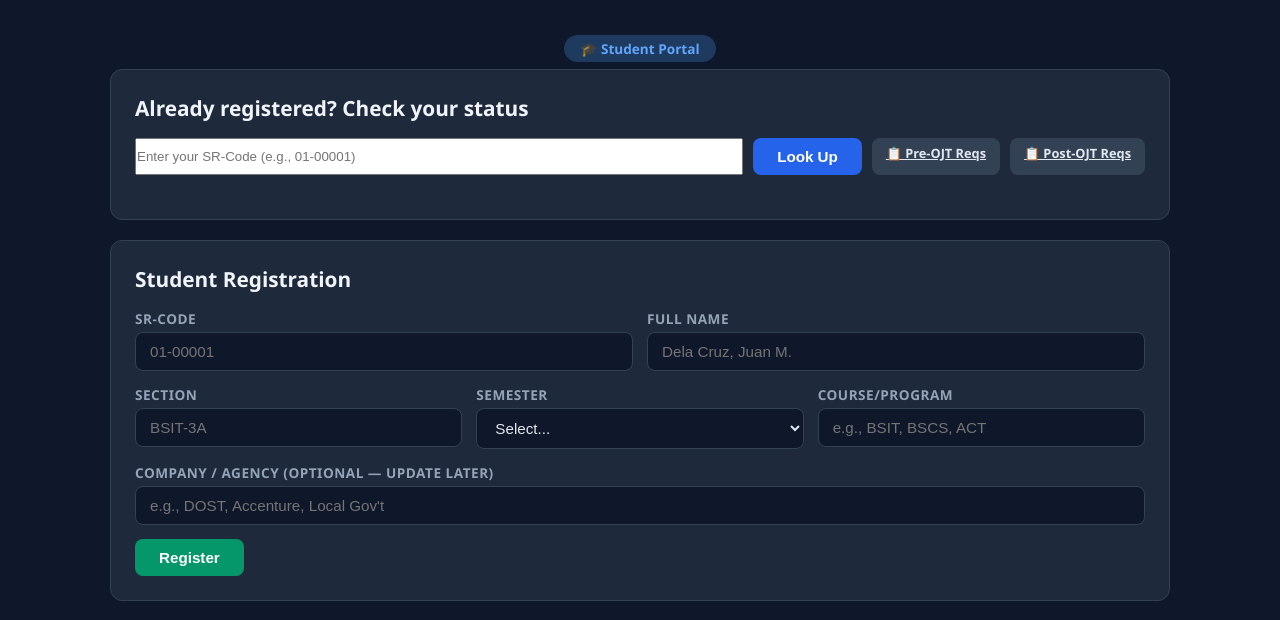
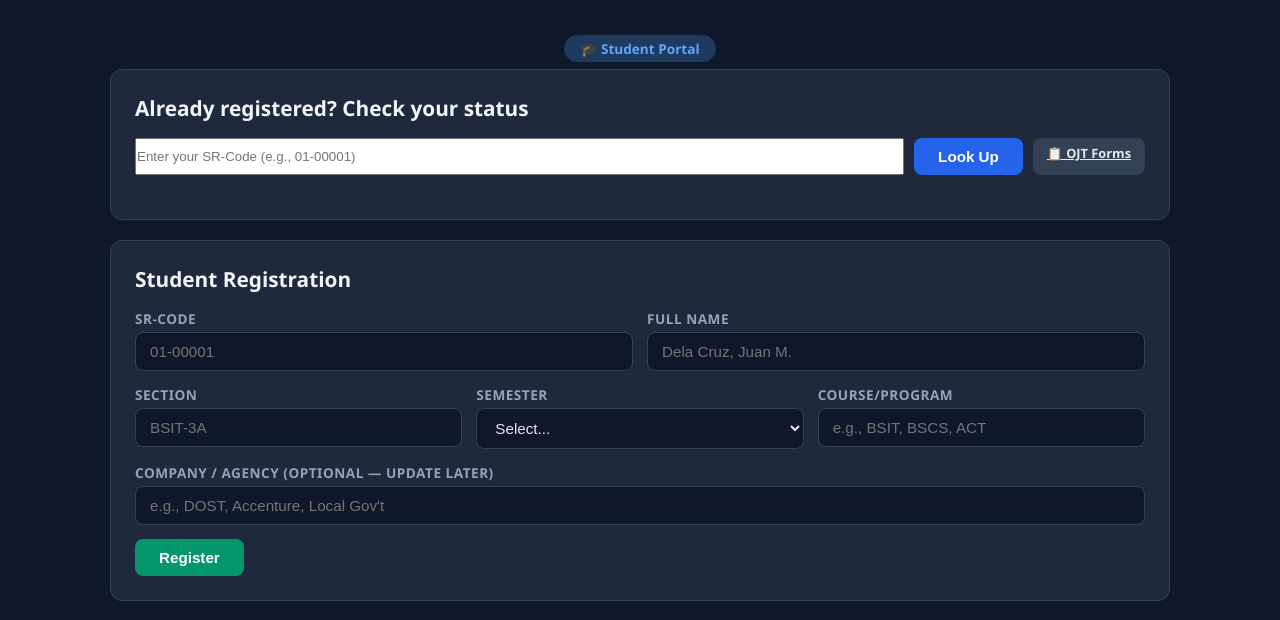
Before and after one commit to RibaldzZ/ojt-tracker, a website: page index.html in a window 1280 px wide. Shown: the part 124-744 px from the top of the page. Drawn offline with Linux system fonts and the light colour scheme.

Commit message:
Replace Pre/Post-OJT buttons with single OJT Forms button (consolidated Drive link)

```diff
--- a/index.html
+++ b/index.html
@@ -296,8 +296,7 @@
       <div class="lookup-area">
         <input type="text" id="lookup-srcode" placeholder="Enter your SR-Code (e.g., 01-00001)" onkeydown="if(event.key==='Enter')lookupStudent()">
         <button class="btn btn-primary" onclick="lookupStudent()">Look Up</button>
-        <a href="https://drive.google.com/drive/folders/1p9mqp-4Ieo_F7OnXsQRkdYti-I5WH9TY?usp=sharing" target="_blank" rel="noopener noreferrer" class="btn btn-secondary btn-sm" style="white-space:nowrap;">📋 Pre-OJT Reqs</a>
-        <a href="https://drive.google.com/drive/folders/1ZOG3smuHL5wv1HzW8MREUDKUWKK64bHb?usp=sharing" target="_blank" rel="noopener noreferrer" class="btn btn-secondary btn-sm" style="white-space:nowrap;">📋 Post-OJT Reqs</a>
+        <a href="https://drive.google.com/drive/folders/1SLPco9Ud9epr6Gvp1-S9AcpwFUYO_ifx?usp=sharing" target="_blank" rel="noopener noreferrer" class="btn btn-secondary btn-sm" style="white-space:nowrap;">📋 OJT Forms</a>
       </div>
       <div id="lookup-result"></div>
     </div>
```
